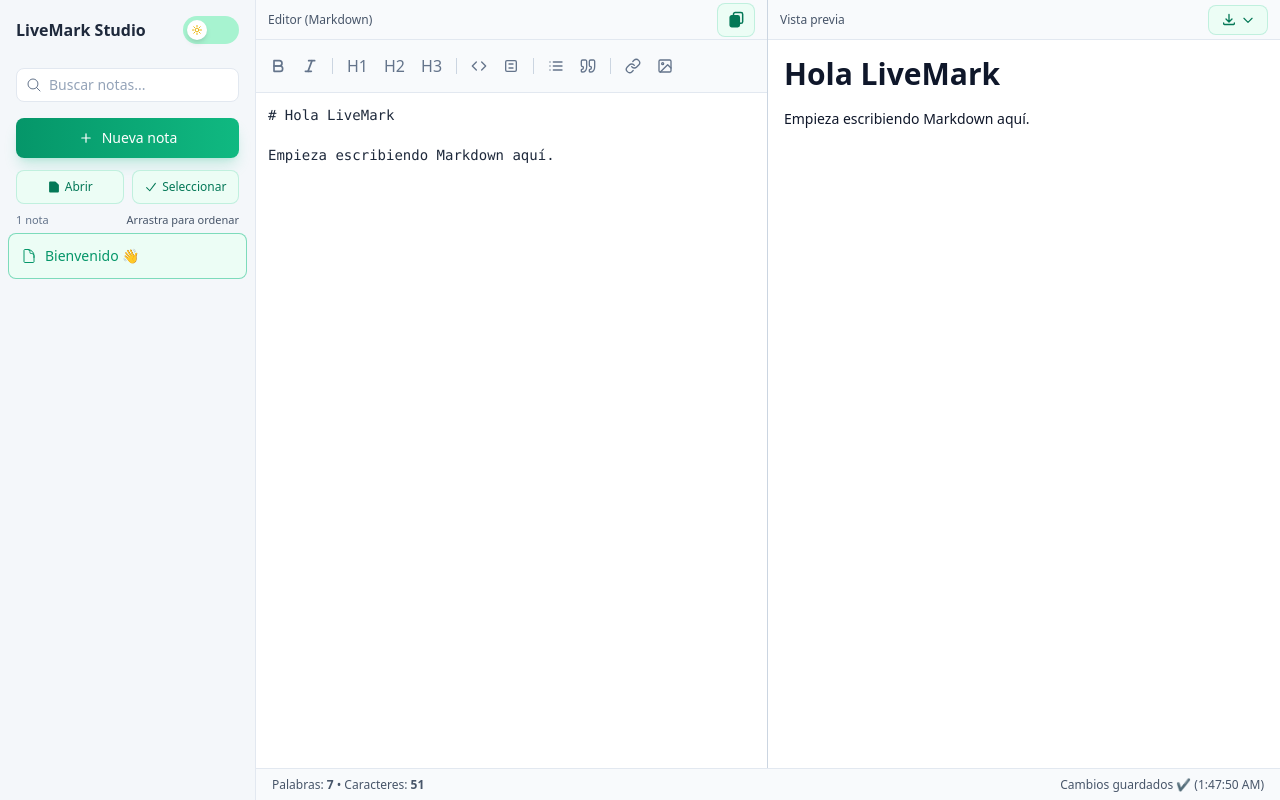
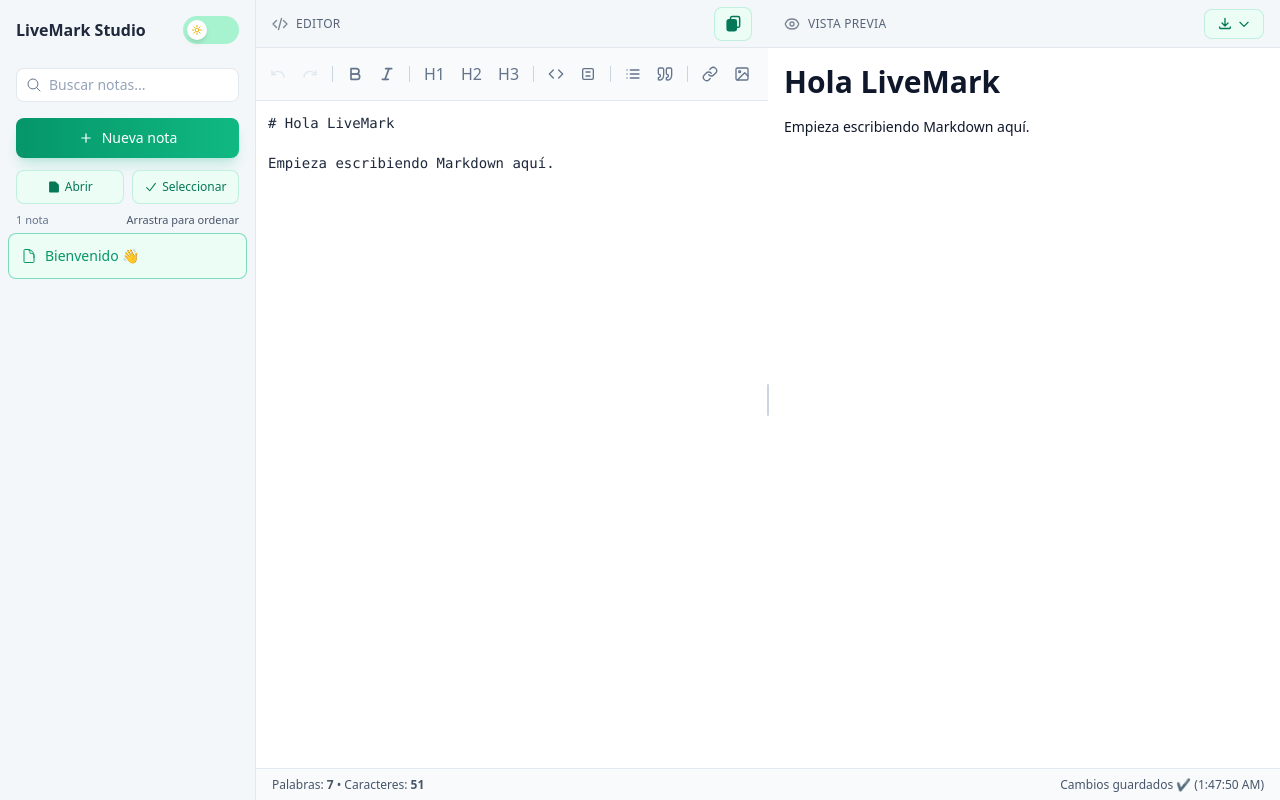
Before and after one commit to rxbert07/LiveMark-Studio, a React (Vite) app: page / in a window 1280 px wide. Built offline with nearby package versions, Linux system fonts and the light colour scheme; what markdown-it-html5-media would draw is missing.

Commit message:
Added Resizer

```diff
--- a/src/App.jsx
+++ b/src/App.jsx
@@ -34,7 +34,15 @@
   } = useNotes();
 
   const { theme, toggleTheme } = useTheme();
-  const { captureHistory, undo, redo, resetHistory } = useHistory();
+  const { captureHistory, undo, redo, resetHistory, canUndo, canRedo } = useHistory();
+
+  const handleUndo = () => {
+    undo((content) => updateContent(content, true));
+  };
+
+  const handleRedo = () => {
+    redo((content) => updateContent(content, true));
+  };
 
   // Derived state
   const current = notes.find((n) => n.id === currentId) || null;
@@ -52,6 +60,8 @@
   const textareaRef = useRef(null);
   const searchInputRef = useRef(null);
   const fileInputRef = useRef(null);
+  const previewRef = useRef(null);
+  const isScrolling = useRef(false);
 
   // Modal State
   const [modalConfig, setModalConfig] = useState({
@@ -62,6 +72,81 @@
     inputValue: '',
     message: ''
   });
+
+  // Resizer State
+  const [editorWidth, setEditorWidth] = useState(50); // percentage
+  const [isResizing, setIsResizing] = useState(false);
+
+  const startResizing = (e) => {
+    setIsResizing(true);
+  };
+
+  const stopResizing = () => {
+    setIsResizing(false);
+  };
+
+  const resize = (e) => {
+    if (isResizing) {
+      const newWidth = (e.clientX - 256) / (window.innerWidth - 256) * 100; // 256 is sidebar width
+      if (newWidth > 20 && newWidth < 80) {
+        setEditorWidth(newWidth);
+      }
+    }
+  };
+
+  useEffect(() => {
+    if (isResizing) {
+      window.addEventListener('mousemove', resize);
+      window.addEventListener('mouseup', stopResizing);
+    } else {
+      window.removeEventListener('mousemove', resize);
+      window.removeEventListener('mouseup', stopResizing);
+    }
+    return () => {
+      window.removeEventListener('mousemove', resize);
+      window.removeEventListener('mouseup', stopResizing);
+    };
+  }, [isResizing]);
+
+  // Synchronized Scrolling
+  useEffect(() => {
+    const textarea = textareaRef.current;
+    const preview = previewRef.current;
+
+    if (!textarea || !preview) return;
+
+    const handleEditorScroll = () => {
+      if (isScrolling.current) return;
+      isScrolling.current = true;
+
+      const percentage = textarea.scrollTop / (textarea.scrollHeight - textarea.clientHeight);
+      preview.scrollTop = percentage * (preview.scrollHeight - preview.clientHeight);
+
+      setTimeout(() => {
+        isScrolling.current = false;
+      }, 50);
+    };
+
+    const handlePreviewScroll = () => {
+      if (isScrolling.current) return;
+      isScrolling.current = true;
+
+      const percentage = preview.scrollTop / (preview.scrollHeight - preview.clientHeight);
+      textarea.scrollTop = percentage * (textarea.scrollHeight - textarea.clientHeight);
+
+      setTimeout(() => {
+        isScrolling.current = false;
+      }, 50);
+    };
+
+    textarea.addEventListener('scroll', handleEditorScroll);
+    preview.addEventListener('scroll', handlePreviewScroll);
+
+    return () => {
+      textarea.removeEventListener('scroll', handleEditorScroll);
+      preview.removeEventListener('scroll', handlePreviewScroll);
+    };
+  }, []);
 
   // History management
   useEffect(() => {
@@ -260,7 +345,8 @@
         />
 
         <main className="flex-1 flex flex-col min-w-0">
-          <div className="flex-1 flex overflow-hidden">
+          <div className="flex-1 flex overflow-hidden relative">
+            <div style={{ width: `${editorWidth}%` }} className="h-full">
               <Editor
                 content={current?.content ?? null}
                 updateContent={updateContent}
@@ -268,12 +354,39 @@
                 theme={theme}
                 copied={copied}
                 handleCopyClick={handleCopyClick}
+                onUndo={handleUndo}
+                onRedo={handleRedo}
+                canUndo={canUndo}
+                canRedo={canRedo}
               />
+            </div>
+
+            {/* Resizer */}
+            <div
+              className="absolute top-0 bottom-0 w-4 -ml-2 cursor-col-resize z-50 flex items-center justify-center group"
+              style={{ left: `${editorWidth}%` }}
+              onMouseDown={startResizing}
+              onDoubleClick={() => setEditorWidth(50)}
+            >
+              {/* Visual Line (w-1) */}
+              <div className={`w-1 h-full flex items-center justify-center transition-colors
+                ${isResizing ? 'bg-emerald-500/50' : 'group-hover:bg-emerald-500/50'}
+              `}>
+                {/* Pill */}
+                <div className={`w-0.5 h-8 rounded-full bg-slate-300 dark:bg-slate-600 transition-colors
+                  ${isResizing ? 'bg-emerald-400' : 'group-hover:bg-emerald-400'}
+                `} />
+              </div>
+            </div>
+
+            <div style={{ width: `${100 - editorWidth}%` }} className="h-full">
               <Preview
                 content={current?.content}
                 title={current?.title}
                 theme={theme}
+                previewRef={previewRef}
               />
+            </div>
           </div>
 
           <footer
@@ -343,7 +456,7 @@
           </div>
         )}
       </Modal>
-    </div>
+    </div >
   );
 }
 
--- a/src/components/Editor.jsx
+++ b/src/components/Editor.jsx
@@ -1,15 +1,21 @@
-import { useState } from "react";
 import { MarkdownToolbar } from "./MarkdownToolbar";
 
-export function Editor({ content, updateContent, textareaRef, theme, copied, handleCopyClick }) {
+export function Editor({ content, updateContent, textareaRef, theme, copied, handleCopyClick, onUndo, onRedo, canUndo, canRedo }) {
     return (
-        <div className={`w-1/2 flex flex-col border-r ${theme === 'dark' ? 'border-slate-800' : 'border-slate-300'
+        <div className={`flex flex-col h-full ${theme === 'dark' ? 'border-slate-800' : 'border-slate-300'
             }`}>
-            <div className={`h-10 flex items-center justify-between px-3 text-xs border-b ${theme === 'dark'
-                ? 'text-slate-400 border-slate-800 bg-slate-950'
-                : 'text-slate-600 border-slate-200 bg-slate-50'
+            <div className={`h-12 flex items-center justify-between px-4 border-b select-none relative z-20 ${theme === 'dark'
+                ? 'text-slate-400 border-slate-800 bg-slate-950/50'
+                : 'text-slate-600 border-slate-200 bg-slate-50/50'
                 }`}>
-                <p>Editor (Markdown)</p>
+                <div className="flex items-center gap-2">
+                    <svg xmlns="http://www.w3.org/2000/svg" viewBox="0 0 24 24" fill="none" stroke="currentColor" strokeWidth="2" strokeLinecap="round" strokeLinejoin="round" className="w-4 h-4 opacity-70">
+                        <path d="M17.25 6.75 22.5 12l-5.25 5.25m-10.5 0L1.5 12l5.25-5.25m7.5-3-4.5 16.5" />
+                    </svg>
+                    <span className="text-xs font-medium tracking-wide uppercase opacity-90">Editor</span>
+                </div>
+
+                <div className="flex items-center gap-1">
                     <button
                         className={`w-fit px-2 py-1.5 rounded-lg flex items-center justify-center
          transition-all duration-200 group relative ${theme === 'dark'
@@ -65,9 +71,18 @@
                         )}
                     </button>
                 </div>
+            </div>
 
-            {/* Toolbar de formato */}
-            <MarkdownToolbar textareaRef={textareaRef} onUpdate={updateContent} theme={theme} />
+            {/* Toolbar estático */}
+            <MarkdownToolbar
+                textareaRef={textareaRef}
+                onUpdate={updateContent}
+                theme={theme}
+                onUndo={onUndo}
+                onRedo={onRedo}
+                canUndo={canUndo}
+                canRedo={canRedo}
+            />
 
             <textarea
                 ref={textareaRef}
--- a/src/components/MarkdownToolbar.jsx
+++ b/src/components/MarkdownToolbar.jsx
@@ -19,7 +19,7 @@
  * @param {string} props.theme - Tema actual ('light' | 'dark')
  */
 
-export function MarkdownToolbar({ textareaRef, onUpdate, theme }) {
+export function MarkdownToolbar({ textareaRef, onUpdate, theme, onUndo, onRedo, canUndo, canRedo }) {
   if (!textareaRef) return null;
 
   const insertText = (before, after = '') => {
@@ -77,6 +77,14 @@
 
   return (
     <div className={`flex items-center gap-1 p-2 border-b overflow-x-auto ${toolbarClass}`}>
+      <ToolbarButton onClick={onUndo} title="Deshacer (Ctrl+Z)" theme={theme} disabled={!canUndo}>
+        <UndoIcon />
+      </ToolbarButton>
+      <ToolbarButton onClick={onRedo} title="Rehacer (Ctrl+Y)" theme={theme} disabled={!canRedo}>
+        <RedoIcon />
+      </ToolbarButton>
+      <div className={`w-px h-4 mx-1 shrink-0 ${separatorClass}`} />
+
       <ToolbarButton onClick={() => insertText('**', '**')} title="Negrita (Ctrl+B)" theme={theme}>
         <BIcon />
       </ToolbarButton>
@@ -117,14 +125,16 @@
 }
 
 
-function ToolbarButton({ onClick, children, title, theme }) {
+function ToolbarButton({ onClick, children, title, theme, disabled }) {
   const [showTooltip, setShowTooltip] = React.useState(false);
   const buttonRef = React.useRef(null);
   const [tooltipPos, setTooltipPos] = React.useState({ top: 0, left: 0 });
 
-  const btnClass = theme === 'dark'
-    ? 'text-slate-400 hover:text-emerald-400 hover:bg-emerald-500/10'
-    : 'text-slate-500 hover:text-emerald-600 hover:bg-emerald-50';
+  const btnClass = disabled
+    ? 'text-slate-300 cursor-not-allowed opacity-50'
+    : theme === 'dark'
+      ? 'text-slate-400 hover:text-emerald-400 hover:bg-emerald-500/10'
+      : 'text-slate-500 hover:text-emerald-600 hover:bg-emerald-50';
 
   const handleMouseEnter = () => {
     if (buttonRef.current) {
@@ -142,9 +152,10 @@
       <button
         ref={buttonRef}
         onClick={onClick}
+        disabled={disabled}
         onMouseEnter={handleMouseEnter}
         onMouseLeave={() => setShowTooltip(false)}
-        className={`p-1.5 rounded-lg transition-colors ${btnClass}`}
+        className={`p-1.5 rounded-lg transition-colors shrink-0 ${btnClass}`}
       >
         {children}
       </button>
@@ -153,8 +164,8 @@
       {showTooltip && (
         <div
           className={`fixed px-2 py-1 text-xs rounded whitespace-nowrap pointer-events-none transition-opacity duration-200 z-[9999] -translate-x-1/2 ${theme === 'dark'
-              ? 'bg-slate-800 text-slate-200 border border-slate-700'
-              : 'bg-slate-700 text-white'
+            ? 'bg-slate-800 text-slate-200 border border-slate-700'
+            : 'bg-slate-700 text-white'
             }`}
           style={{ top: `${tooltipPos.top}px`, left: `${tooltipPos.left}px` }}
         >
@@ -171,6 +182,14 @@
 }
 
 // Iconos simples SVG
+const UndoIcon = () => (
+  <svg xmlns="http://www.w3.org/2000/svg" viewBox="0 0 24 24" fill="none" stroke="currentColor" strokeWidth="2" strokeLinecap="round" strokeLinejoin="round" className="w-4 h-4"><path d="M3 7v6h6"></path><path d="M21 17a9 9 0 0 0-9-9 9 9 0 0 0-6 2.3L3 13"></path></svg>
+);
+
+const RedoIcon = () => (
+  <svg xmlns="http://www.w3.org/2000/svg" viewBox="0 0 24 24" fill="none" stroke="currentColor" strokeWidth="2" strokeLinecap="round" strokeLinejoin="round" className="w-4 h-4"><path d="M21 7v6h-6"></path><path d="M3 17a9 9 0 0 1 9-9 9 9 0 0 1 6 2.3l3 2.7"></path></svg>
+);
+
 const BIcon = () => (
   <svg xmlns="http://www.w3.org/2000/svg" viewBox="0 0 24 24" fill="none" stroke="currentColor" strokeWidth="2.5" strokeLinecap="round" strokeLinejoin="round" className="w-4 h-4"><path d="M6 4h8a4 4 0 0 1 4 4 4 4 0 0 1-4 4H6z"></path><path d="M6 12h9a4 4 0 0 1 4 4 4 4 0 0 1-4 4H6z"></path></svg>
 );
--- a/src/components/Preview.jsx
+++ b/src/components/Preview.jsx
@@ -34,7 +34,7 @@
   `;
 };
 
-export function Preview({ content, title, theme }) {
+export function Preview({ content, title, theme, previewRef }) {
   const [isMenuOpen, setIsMenuOpen] = useState(false);
   const menuRef = useRef(null);
 
@@ -135,11 +135,17 @@
   };
 
   return (
-    <div className="w-1/2 flex flex-col overflow-hidden">
+    <div className="flex flex-col overflow-hidden h-full">
       {/* Barra superior de preview + menú ⋮ */}
-      <div className={`h-10 flex items-center px-3 text-xs border-b justify-between relative ${theme === 'dark' ? 'text-slate-400 border-slate-800 bg-slate-950' : 'text-slate-600 border-slate-200 bg-slate-50'
+      <div className={`h-12 flex items-center px-4 border-b justify-between relative select-none ${theme === 'dark' ? 'text-slate-400 border-slate-800 bg-slate-950/50' : 'text-slate-600 border-slate-200 bg-slate-50/50'
         }`}>
-        <span>Vista previa</span>
+        <div className="flex items-center gap-2">
+          <svg xmlns="http://www.w3.org/2000/svg" viewBox="0 0 24 24" fill="none" stroke="currentColor" strokeWidth="2" strokeLinecap="round" strokeLinejoin="round" className="w-4 h-4 opacity-70">
+            <path d="M2.036 12.322a1.012 1.012 0 0 1 0-.639C3.423 7.51 7.36 4.5 12 4.5c4.638 0 8.573 3.007 9.963 7.178.07.207.07.431 0 .639C20.577 16.49 16.64 19.5 12 19.5c-4.638 0-8.573-3.007-9.963-7.178Z" />
+            <path d="M15 12a3 3 0 1 1-6 0 3 3 0 0 1 6 0Z" />
+          </svg>
+          <span className="text-xs font-medium tracking-wide uppercase opacity-90">Vista previa</span>
+        </div>
 
         {/* Botón menú ⋮ */}
         <button
@@ -251,7 +257,9 @@
 
       {/* Contenido de preview */}
       <div className={`flex-1 p-4 pb-10 overflow-auto text-sm leading-relaxed ${theme === 'dark' ? '' : 'bg-white'
-        }`}>
+        }`}
+        ref={previewRef}
+      >
         <div
           className={`
             [&>h1]:text-3xl [&>h1]:font-bold [&>h1]:mb-4
```
Also changed, not shown: src/index.css (+11 -0 lines). Lines whose indentation alone changed are shown as unchanged.
